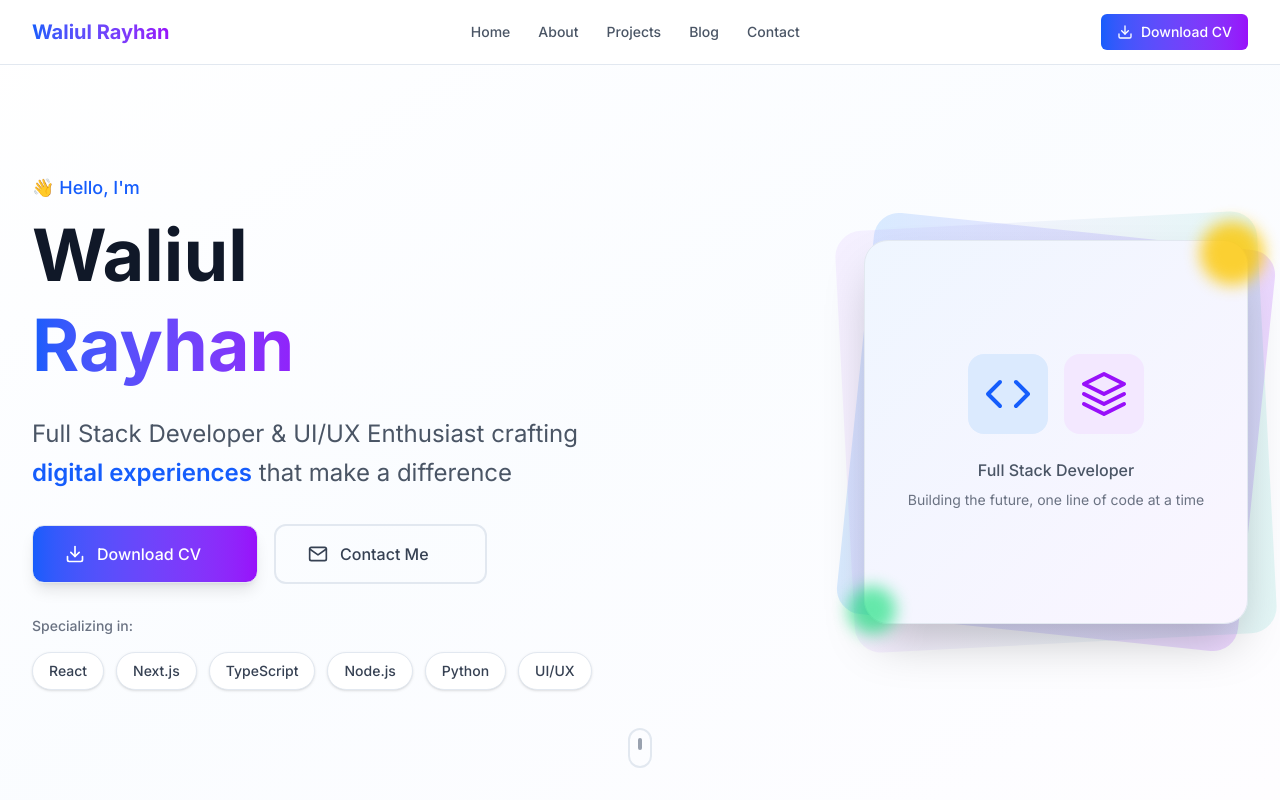
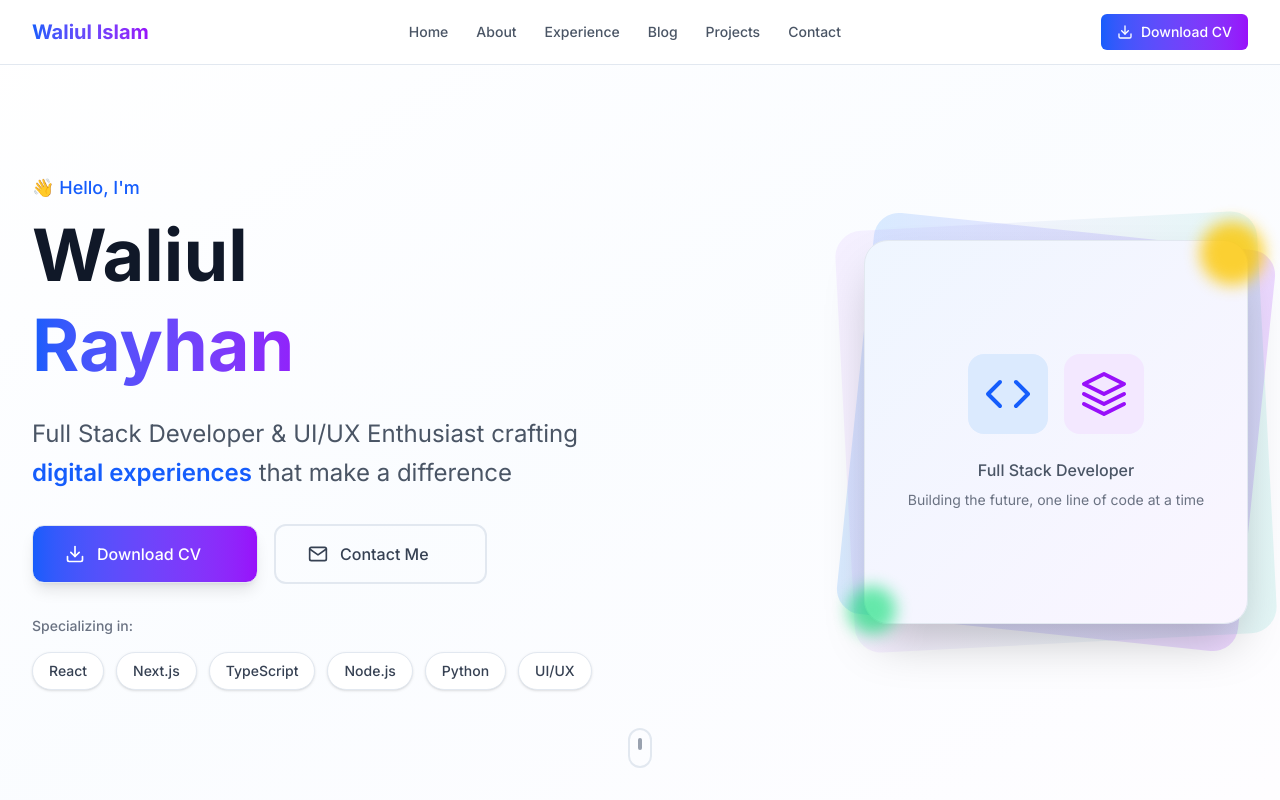
Before and after one commit to waliulrayhan/waliul-portfolio, a Next.js app: page / in a window 1280 px wide. Shown: the top 800 px of the page. Built offline with nearby package versions, Linux system fonts and the light colour scheme.

Commit message:
feat: update navigation order and improve mobile menu button styling; change name display in Navbar

```diff
--- a/src/components/layout/Navbar.tsx
+++ b/src/components/layout/Navbar.tsx
@@ -8,8 +8,9 @@ import { cn } from '../../lib/utils';
 const navigation = [
   { name: 'Home', href: '#home' },
   { name: 'About', href: '#about' },
+  { name: 'Experience', href: '#experience' },
+  { name: 'Blog', href: '#blog' },
   { name: 'Projects', href: '#projects' },
-  { name: 'Blog', href: '#blog' },
   { name: 'Contact', href: '#contact' },
 ];
 
@@ -78,7 +79,8 @@ export default function Navbar() {
         "fixed top-0 left-0 right-0 z-50 transition-all duration-300 w-full",
         scrolled
           ? "bg-white/98 backdrop-blur-md border-b border-gray-200 shadow-sm"
-          : "bg-white/95 backdrop-blur-sm border-b border-gray-200"
+          : "bg-white/95 backdrop-blur-sm border-b border-gray-200",
+        isOpen && "bg-gray-50/98 backdrop-blur-md border-b border-gray-300"
       )}
     >
       <div className="w-full max-w-7xl mx-auto px-4 sm:px-6 lg:px-8">
@@ -90,8 +92,8 @@ export default function Navbar() {
               onClick={(e) => handleSmoothScroll(e, '#home')}
               className="text-lg sm:text-xl font-bold bg-gradient-to-r from-blue-600 to-purple-600 bg-clip-text text-transparent hover:opacity-80 transition-all duration-200 focus:outline-none focus:ring-2 focus:ring-blue-500 focus:ring-offset-2 rounded-sm truncate"
             >
-              <span className="hidden sm:inline">Waliul Rayhan</span>
-              <span className="sm:hidden">W. Rayhan</span>
+              <span className="hidden sm:inline">Waliul Islam</span>
+              <span className="sm:hidden">Waliul Islam</span>
             </Link>
           </div>
 
@@ -141,19 +143,19 @@ export default function Navbar() {
             <button
               id="mobile-menu-button"
               onClick={() => setIsOpen(!isOpen)}
-              className="p-2 text-gray-600 hover:text-gray-900 hover:bg-gray-50 transition-all duration-200 rounded-md focus:outline-none focus:ring-2 focus:ring-blue-500 flex-shrink-0"
+              className={cn(
+                "p-2 text-gray-600 hover:text-gray-900 hover:bg-gray-50 transition-all duration-200 rounded-md focus:outline-none flex-shrink-0",
+                isOpen ? "bg-gray-100 text-gray-900" : ""
+              )}
               aria-label={isOpen ? 'Close menu' : 'Open menu'}
               aria-expanded={isOpen}
               aria-controls="mobile-menu"
             >
-              <div className="relative w-5 h-5 sm:w-6 sm:h-6">
-                <span className={cn(
-                  "absolute inset-0 transition-all duration-300 ease-in-out",
-                  isOpen ? "rotate-45 opacity-100" : "rotate-0 opacity-100"
-                )}>
-                  {isOpen ? <FiX className="w-5 h-5 sm:w-6 sm:h-6" /> : <FiMenu className="w-5 h-5 sm:w-6 sm:h-6" />}
-                </span>
-              </div>
+              {isOpen ? (
+                <FiX className="w-5 h-5 sm:w-6 sm:h-6 transition-all duration-300" />
+              ) : (
+                <FiMenu className="w-5 h-5 sm:w-6 sm:h-6 transition-all duration-300" />
+              )}
             </button>
           </div>
         </div>
```
